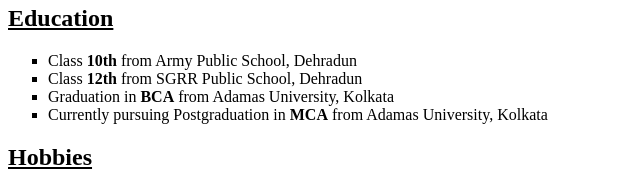
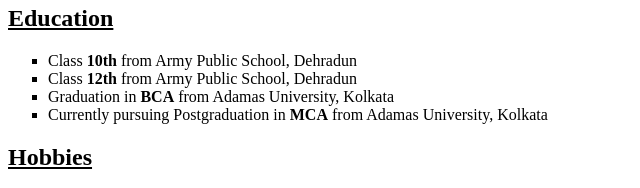
Before and after one commit to biswas98/My_Personal_WebDev, a plain HTML site: page index.html in a window 1280 px wide. Shown: the part 458-646 px from the top of the page, 0-640 px from the left. Drawn offline with Linux system fonts and the light colour scheme.

Commit message:
small changes

```diff
--- a/index.html
+++ b/index.html
@@ -38,7 +38,7 @@
     <h2><u>Education</u></h2>
     <ul type="square">
         <li>Class <strong>10th</strong> from Army Public School, Dehradun</li>
-        <li>Class <strong>12th</strong> from SGRR Public School, Dehradun</li>
+        <li>Class <strong>12th</strong> from Army Public School, Dehradun</li>
         <li>Graduation in <strong>BCA</strong> from Adamas University, Kolkata</li>
         <li>Currently pursuing Postgraduation in <strong>MCA</strong> from Adamas University, Kolkata</li>
     </ul>
```
